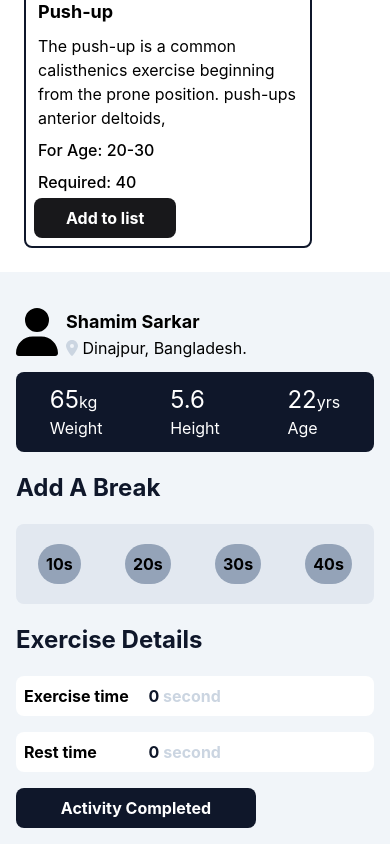
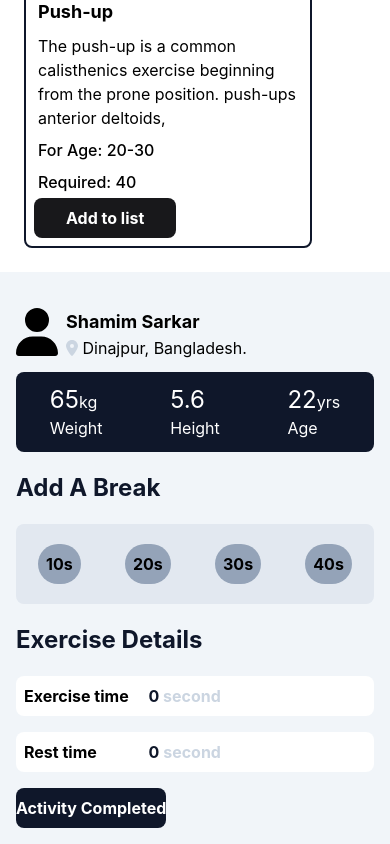
Before and after one commit to shamim-s/ultra-active-fitness-club, a React (Create React App) app: page / in a window 390 px wide. Shown: the part 3576-4420 px from the top of the page. Built offline with nearby package versions, Linux system fonts and the light colour scheme.

Commit message:
FavIcon added

```diff
--- a/src/components/Body/Body.js
+++ b/src/components/Body/Body.js
@@ -46,7 +46,7 @@ const Body = () => {
     },[items])
 
     return (
-        <div className='grid lg:grid-cols-5 md:grid-cols-5'>
+        <div className='grid lg:grid-cols-5 md:grid-cols-1 grid-cols-1'>
             <div className='lg:col-span-4 md:col-span-4 grid lg:grid-cols-3 md:grid-cols-2 gap-10 p-6'>
                 {
                     items.map(item => <Card
--- a/src/components/Detail-side-bar/SideBar.js
+++ b/src/components/Detail-side-bar/SideBar.js
@@ -18,7 +18,7 @@ const SideBar = ({cart}) => {
     }
 
     return (
-        <div>
+        <div className='relative'>
     {/* ------------------Profile container ---------------------*/}
             <div className='flex mt-5 mb-3'>
                 <h1 className='text-5xl mr-2'><FontAwesomeIcon icon={faUser}></FontAwesomeIcon></h1>
@@ -72,7 +72,7 @@ const SideBar = ({cart}) => {
                     <h3 className=' bg-white font-bold'>Rest time <span className='ml-12 text-slate-300'><span id='restTime' className='text-slate-900'>0</span> second</span></h3>
                 </div>
             </div>
-            <button className='w-60 pt-2 pb-2 m-auto bg-slate-900 text-white font-bold rounded-lg mt-4 ' onClick={notify}>Activity Completed</button>
+            <button className='lg:w-60 md:w-36 pt-2 pb-2 m-auto bg-slate-900 text-white font-bold rounded-lg mt-4 ' onClick={notify}>Activity Completed</button>
             <ToastContainer />
         </div>
     );
```
Also changed, not shown: 1 other file (tests, documents, lock files or other folders).
